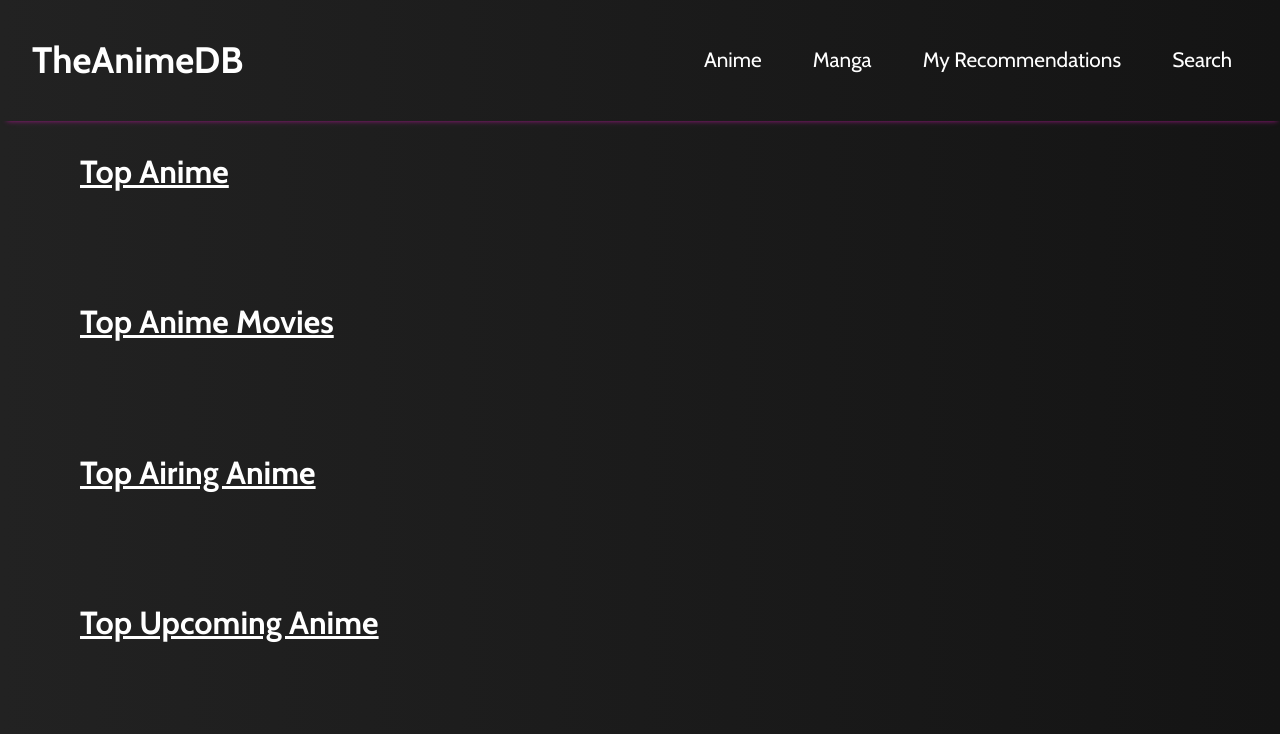
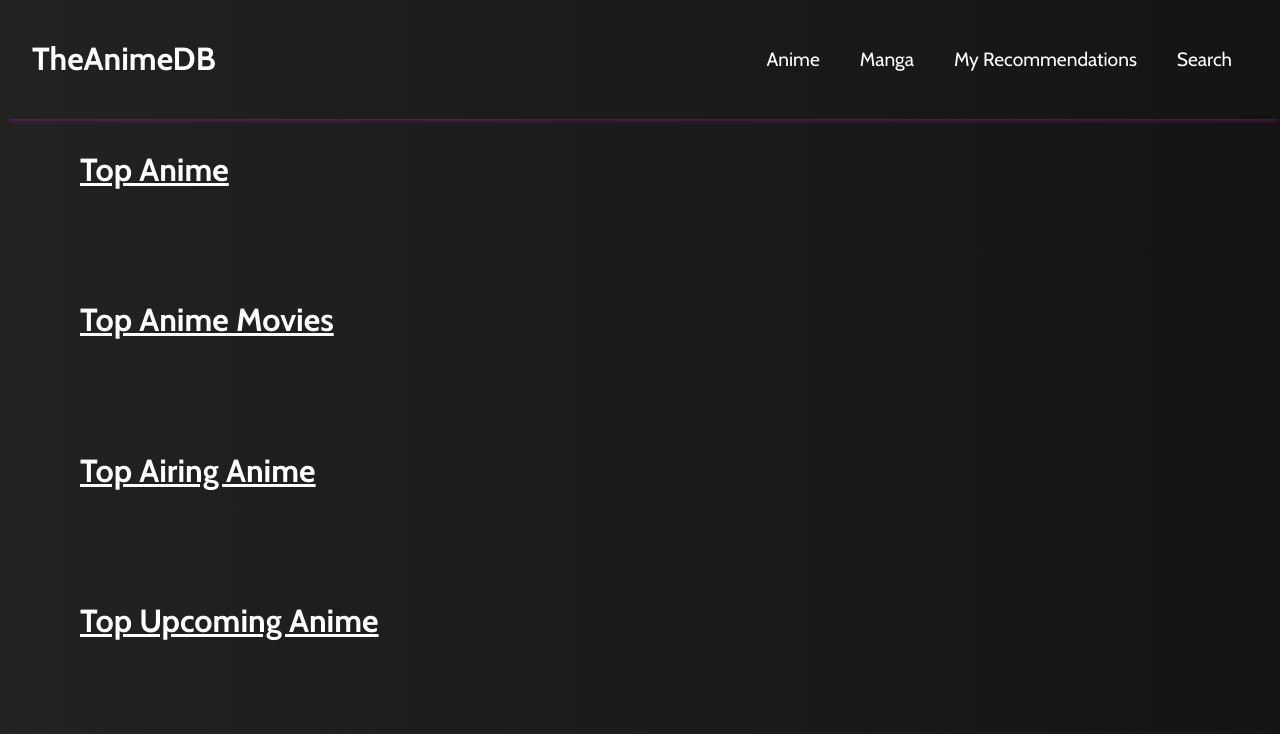
Before and after one commit to gsifakis/TheAnimeDB, a plain HTML site: page index.html in a window 1280 px wide. Shown: the top 734 px of the page. Drawn offline with nearby package versions, Linux system fonts and the light colour scheme; no server answers.

Commit message:
Changed logo font size and reduced gap for menu list

```diff
--- a/style.css
+++ b/style.css
@@ -84,7 +84,7 @@ a {
     box-shadow: 2px 5px 5px -5px rgb(155, 24, 129);
     z-index: 5;
     .logo {
-        font-size: 2.3rem;
+        font-size: 2rem;
     }
 
     .logo:hover {
@@ -96,8 +96,8 @@ a {
             display: flex;
             align-items: center;
             justify-content: center;
-            gap: 1.2rem;
-            font-size: 1.3rem;
+            gap: 0.5rem;
+            font-size: 1.2rem;
 
             li {
                 border-radius: 25px;
@@ -587,6 +587,7 @@ a {
     display: flex;
     justify-content: space-around;
     align-items: center;
+    box-shadow: -2px -5px 5px -5px rgb(155, 24, 129);
 
     .copyright {
         padding: 1rem;
```
